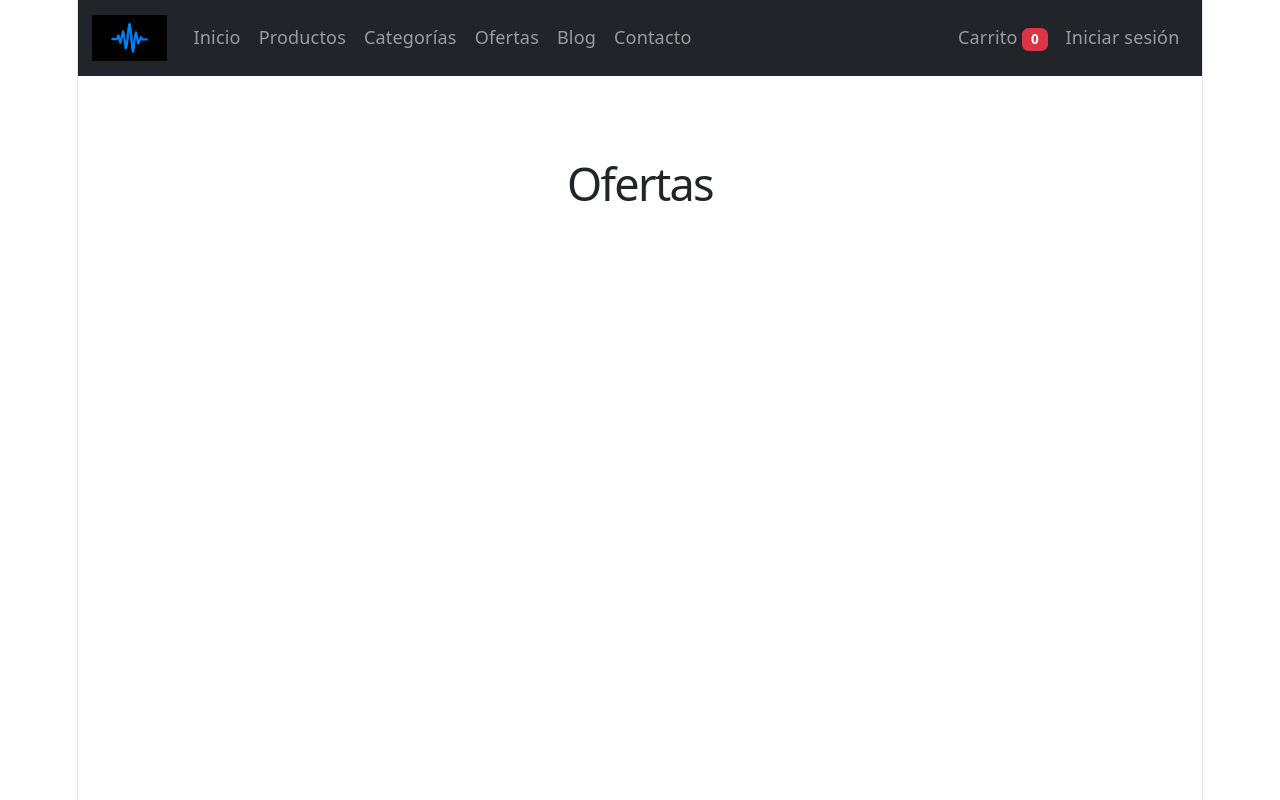
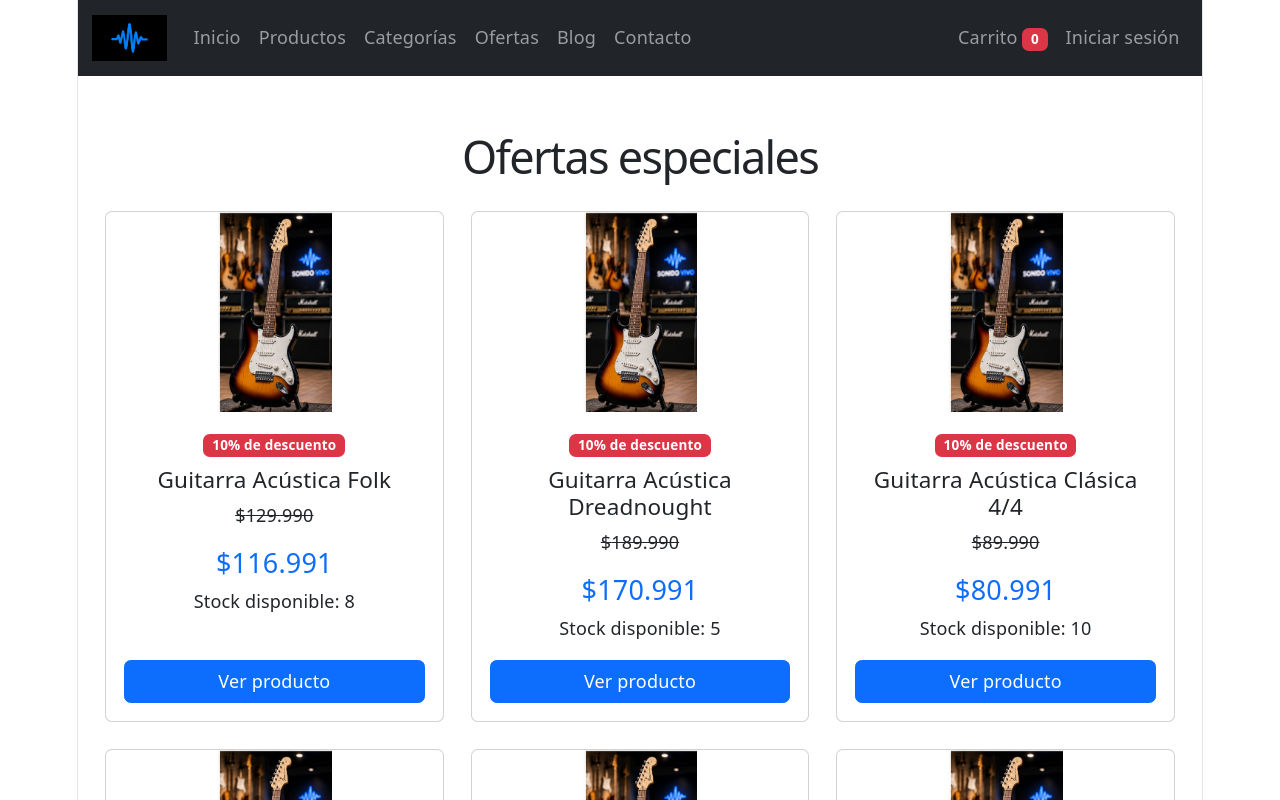
Before and after one commit to diegoooo10/TiendaSonido-React, a React (Vite) app: page /ofertas in a window 1280 px wide. Shown: the top 800 px of the page. Built offline with nearby package versions, Linux system fonts and the light colour scheme.

Commit message:
agrego ofertas al navegador
agrego a pages las ofertas una version inicial

```diff
--- a/src/App.jsx
+++ b/src/App.jsx
@@ -8,15 +8,14 @@ import DetalleProducto from "./pages/DetalleProducto";
 import Carrito from "./pages/Carrito";
 import Categorias from "./pages/Categorias";
 import DetalleCategoria from "./pages/DetalleCategoria";
+import Ofertas from "./pages/Ofertas";
 
 function Inicio() {
   return <h1 className="text-center mt-5">Bienvenido a Sonido Vivo</h1>
 }
 
 
-function Ofertas() {
-  return <h1 className="text-center mt-5">Ofertas</h1>
-}
+
 
 function Blog() {
   return <h1 className="text-center mt-5">Blog</h1>
--- /dev/null
+++ b/src/pages/Ofertas.jsx
@@ -0,0 +1,70 @@
+
+import { Container, Row, Col, Card, Button, Badge } from "react-bootstrap";
+import { Link } from "react-router-dom";
+import { productos } from "../data/productos";
+
+function Ofertas() {
+  const ofertas = productos.slice(0, 6).map((producto) => ({
+    ...producto,
+    descuento: 10
+  }));
+
+  return (
+    <Container className="py-4">
+      <h1 className="mb-4">Ofertas especiales</h1>
+
+      <Row className="g-4">
+        {ofertas.map((producto) => {
+          const precioOferta = Math.round(
+            producto.precio * (1 - producto.descuento / 100)
+          );
+
+          return (
+            <Col key={producto.codigo} xs={12} md={6} lg={4}>
+              <Card className="h-100">
+                <Card.Img
+                  variant="top"
+                  src={producto.imagen}
+                  alt={producto.nombre}
+                  style={{ height: "200px", objectFit: "contain" }}
+                />
+
+                <Card.Body className="d-flex flex-column">
+                  <div className="mb-2">
+                    <Badge bg="danger">
+                      {producto.descuento}% de descuento
+                    </Badge>
+                  </div>
+
+                  <Card.Title>{producto.nombre}</Card.Title>
+
+                  <p>
+                    <del>
+                      ${producto.precio.toLocaleString("es-CL")}
+                    </del>
+                  </p>
+
+                  <h4 className="text-primary">
+                    ${precioOferta.toLocaleString("es-CL")}
+                  </h4>
+
+                  <p>Stock disponible: {producto.stock}</p>
+
+                  <Button
+                    as={Link}
+                    to={`/productos/${producto.codigo}`}
+                    className="mt-auto"
+                  >
+                    Ver producto
+                  </Button>
+                </Card.Body>
+              </Card>
+            </Col>
+          );
+        })}
+      </Row>
+    </Container>
+  );
+}
+
+export default Ofertas;
```
